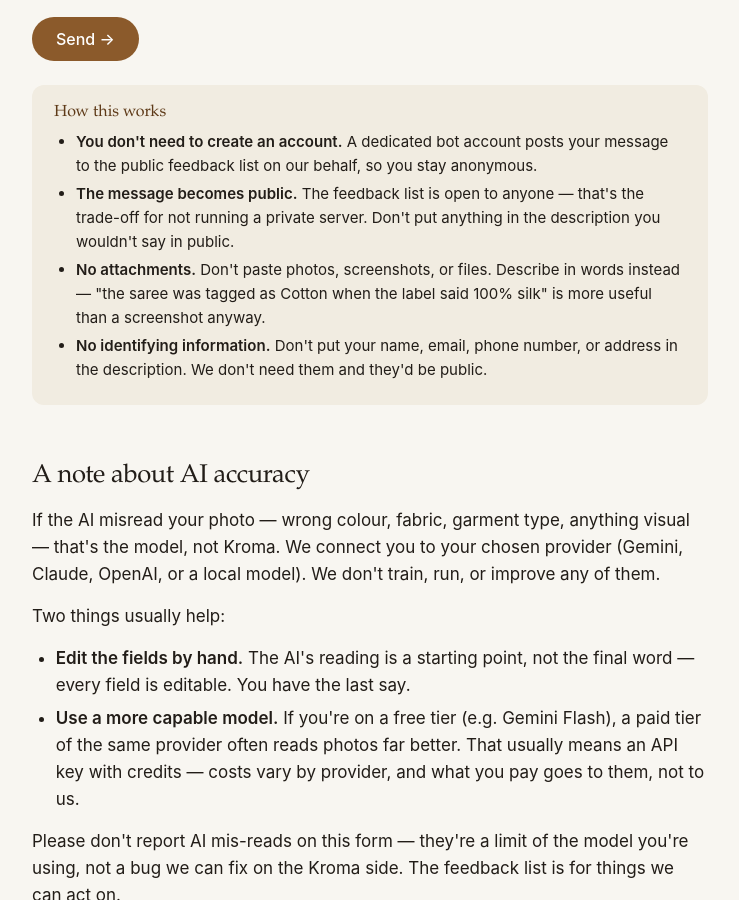
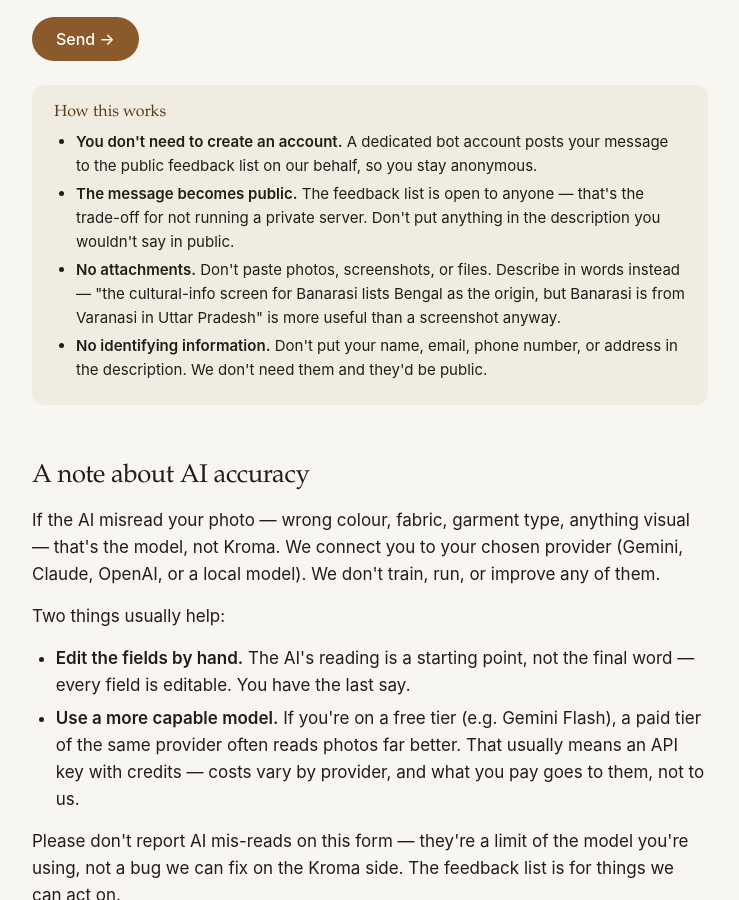
Before and after one commit to pompmmxix/kroma-site, a Jekyll site: the page built from feedback.html, in a window 1280 px wide and 900 px high, scrolled down 840 px. Shown: the whole window, without its empty margins (270-1009 px from the left). Built offline with Jekyll 4.4.1, drawn with Linux system fonts in a browser that asks for light colours.

Commit message:
Feedback page: fix self-contradicting example in 'no attachments' bullet
The example given for "describe in words rather than send a
screenshot" was an AI mis-read ("the saree was tagged as Cotton
when the label said 100% silk"). But two paragraphs below, the
AI-accuracy note explicitly tells people NOT to report AI mis-reads
on this form — they're a model limitation, not a Kroma bug we can
act on.

Replaced with a cultural-attribution-error example
("the Banarasi info card lists Bengal as the origin, but Banarasi
is from Varanasi"). This is the highest-value class of correction
we actually want, fits the "describe in words" point cleanly, and
doesn't contradict our own guidance.

Co-Authored-By: Claude Opus 4.7 (1M context) <noreply@anthropic.com>

```diff
--- a/feedback.html
+++ b/feedback.html
@@ -308,7 +308,7 @@ description: Tell us about gaps, mistakes, or things that aren't working — ano
     <ul>
       <li><strong>You don't need to create an account.</strong> A dedicated bot account posts your message to the public feedback list on our behalf, so you stay anonymous.</li>
       <li><strong>The message becomes public.</strong> The feedback list is open to anyone — that's the trade-off for not running a private server. Don't put anything in the description you wouldn't say in public.</li>
-      <li><strong>No attachments.</strong> Don't paste photos, screenshots, or files. Describe in words instead — "the saree was tagged as Cotton when the label said 100% silk" is more useful than a screenshot anyway.</li>
+      <li><strong>No attachments.</strong> Don't paste photos, screenshots, or files. Describe in words instead — "the cultural-info screen for Banarasi lists Bengal as the origin, but Banarasi is from Varanasi in Uttar Pradesh" is more useful than a screenshot anyway.</li>
       <li><strong>No identifying information.</strong> Don't put your name, email, phone number, or address in the description. We don't need them and they'd be public.</li>
     </ul>
   </div>
```
